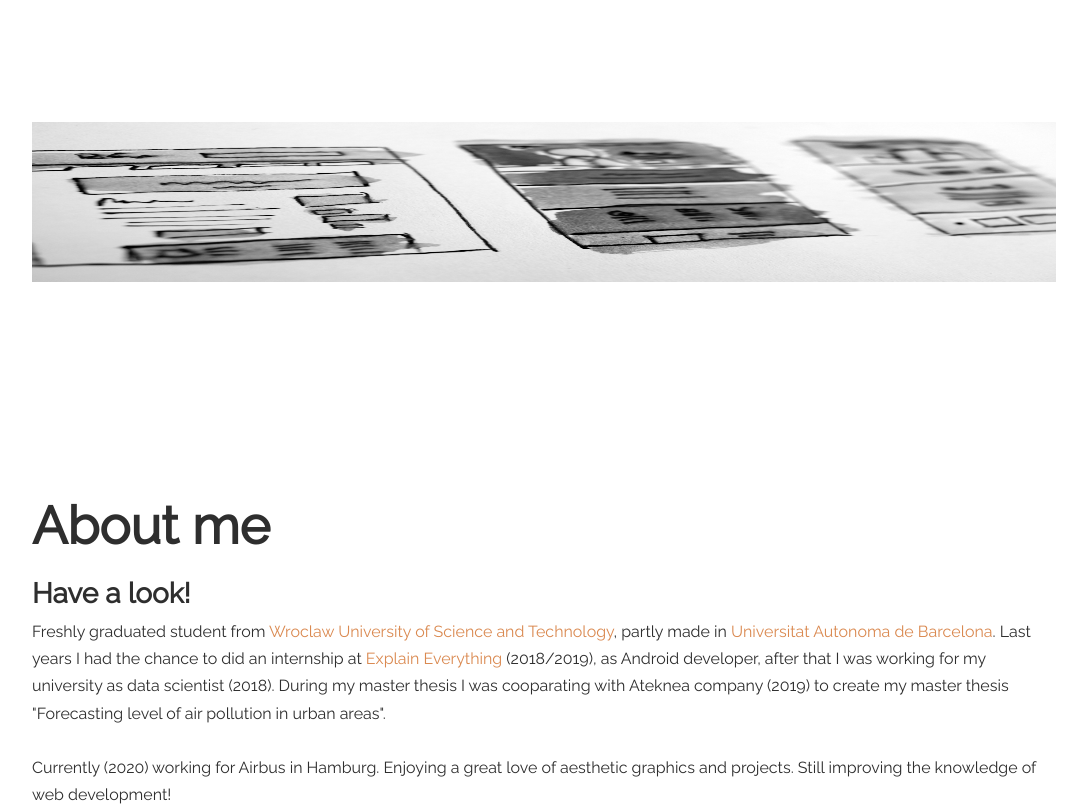
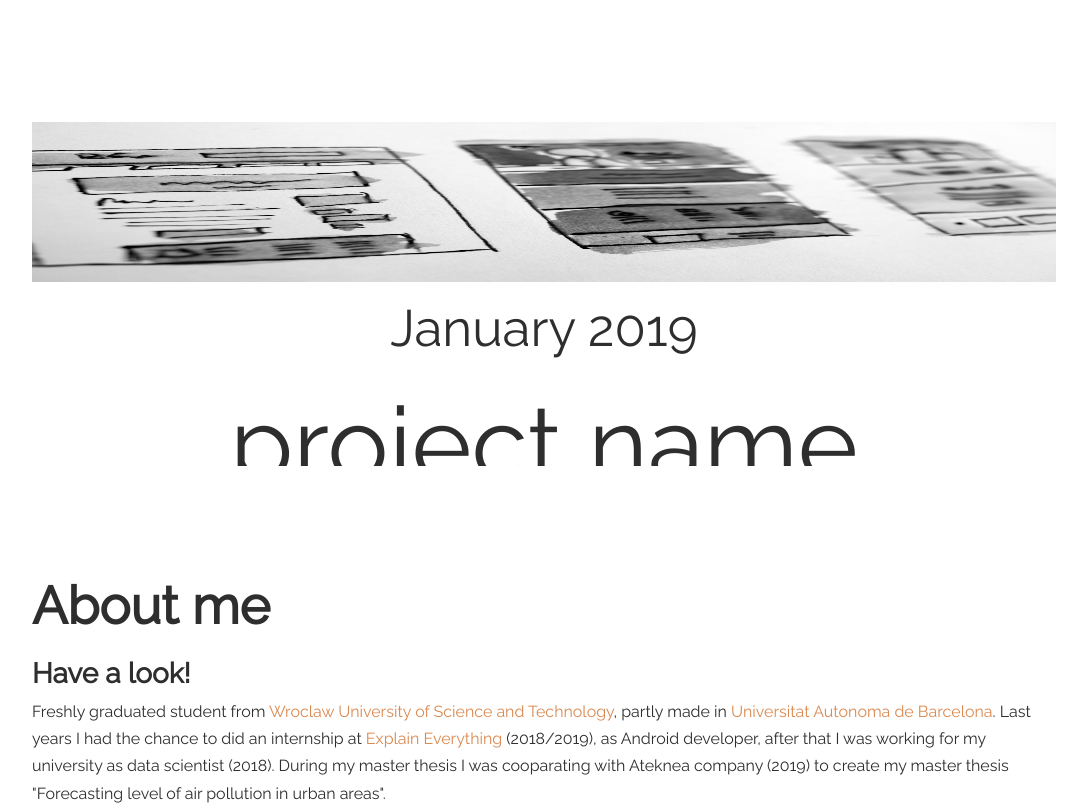
Before and after one commit to mmalak7/mmalak.portfolio.io, a React app: page / in a window 1280 px wide. Shown: the part 1160-1966 px from the top of the page, without its empty margins (96-1183 px from the left). Built offline with nearby package versions, Linux system fonts and the light colour scheme.

Commit message:
works-anim-txt part works

```diff
--- a/src/components/WorksComponent/Work.js
+++ b/src/components/WorksComponent/Work.js
@@ -11,7 +11,7 @@ import project4 from '../../assets/project4.png';
 export default function Work() {
 
     const [ref, inView] = useInView({
-        threshold: 0.1,
+        threshold: 1,
         // triggerOnce: true,
     })
 
@@ -43,14 +43,35 @@ export default function Work() {
                             <span className='img-cover'></span>
                         )}
                 </div>
-                {/* <a className='label'>
+                <a ref={ref} className='label'>
+                    {inView ? (
+                        <span>
+                            <span className='label-data-l1'>
+                                January 2019 <br />
+                            </span>
+                        </span>
+                    ) : (
+                            <span>
                                 <span className='label-data'>
                                     January 2019 <br />
                                 </span>
+                            </span>
+
+                        )}
+                    {inView ? (
+                        <span>
+                            <span className='label-heading-l1'>
+                                project name
+                            </span>
+                        </span>
+                    ) : (
+                        <span>
                             <span className='label-heading'>
                                 <span>project name</span>
                             </span>
-                </a> */}
+                        </span>
+                        )}
+                </a>
             </div>
         </div>
     )
--- a/src/components/WorksComponent/Work.scss
+++ b/src/components/WorksComponent/Work.scss
@@ -44,7 +44,7 @@
     .project-container {
         position: relative;
         width: 100%;
-        height: 33vh;
+        height: 43vh;
         margin: 6vh 0;
         text-align: center;
         overflow: hidden;
@@ -64,7 +64,7 @@
                 background-color: white;
             }
 
-            .w-1-img-cover{
+            .w-1-img-cover {
                 position: absolute;
                 display: block;
                 width: 100%;
@@ -84,37 +84,52 @@
         }
 
         .label {
-            margin-top: 1.5vh;
-            position: relative;
+            top: 22vh;
+            position: absolute;
             display: block;
+            width: 100%;
             font-family: 'Raleway', sans-serif;
             color: #2E2E2E;
+            overflow: hidden;
 
+            .span {
+                overflow: hidden;
+            }
 
             .label-data {
-                font-size: 4vw;
+                opacity: 0;
             }
 
-            .label-heading {
+            .label-data-l1 {
+                font-size: 4vw;
                 display: block;
-                position: relative;
-                padding-top: 1vh;
+                opacity: 1;
+                -webkit-animation: fade-in-txt-up-down 1.7s ease-in-out;
+            }
+
+            .label-heading{
+                opacity: 0;
+            }
+
+            .label-heading-l1 {
                 font-size: 8vw;
-
-                &:before {
-                    content: '';
-                    position: absolute;
-                    // bottom: 0;
-                    width: 1px;
-                    background-color: #D1D1D1;
-                    top: calc(100% + 20px);
-                    right: 50%;
-                    height: 46px;
+                padding-top: 2vw;
+                display: block;
+                opacity: 1;
+                -webkit-animation: fade-in-txt 1.35s ease-in-out;
+            }
         }
     }
 }
 
 
+@keyframes fade-in-line {
+    0% {
+        height: 0px;
+    }
+
+    100% {
+        height: 46px;
     }
 }
 
@@ -138,14 +153,34 @@
     }
 }
 
+@keyframes fade-in-txt-up-down {
+    0% {
+        transform: translate3d(0px, -200%, 0px);
+    }
+
+    100% {
+        transform: translate3d(0px, 0%, 0px);
+    }
+}
+
 @keyframes fade-out-cover {
     0% {
         transform: translate3d(0%, 0%, 0px);
-        // width: 0%;
     }
 
     100% {
-        // width: 100%;
         transform: translate3d(-100%, 0%, 0px);
     }
 }
+
+
+// &:before {
+//     content: '';
+//     position: absolute;
+//     // bottom: 0;
+//     width: 1px;
+//     background-color: #D1D1D1;
+//     top: calc(100% + 20px);
+//     right: 50%;
+//     // -webkit-animation: fade-in-line 1.4s ease-in-out;
+// }
```
Lines whose indentation alone changed are shown as unchanged.
